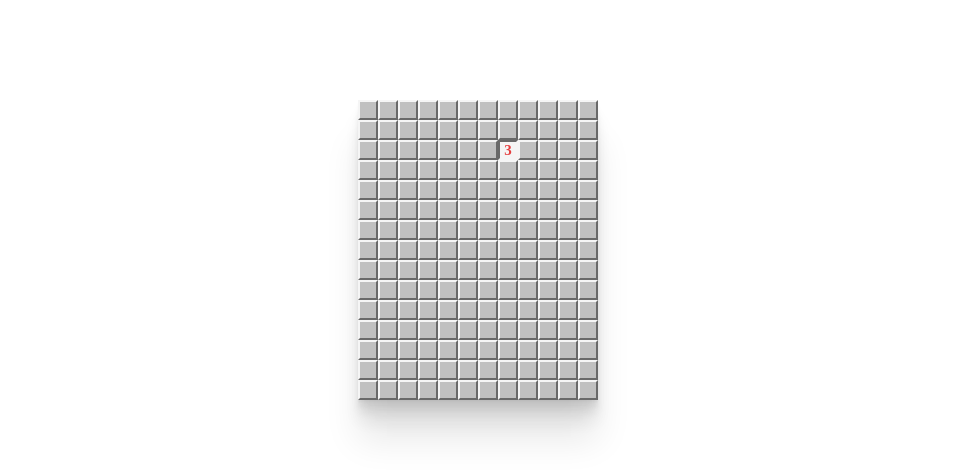
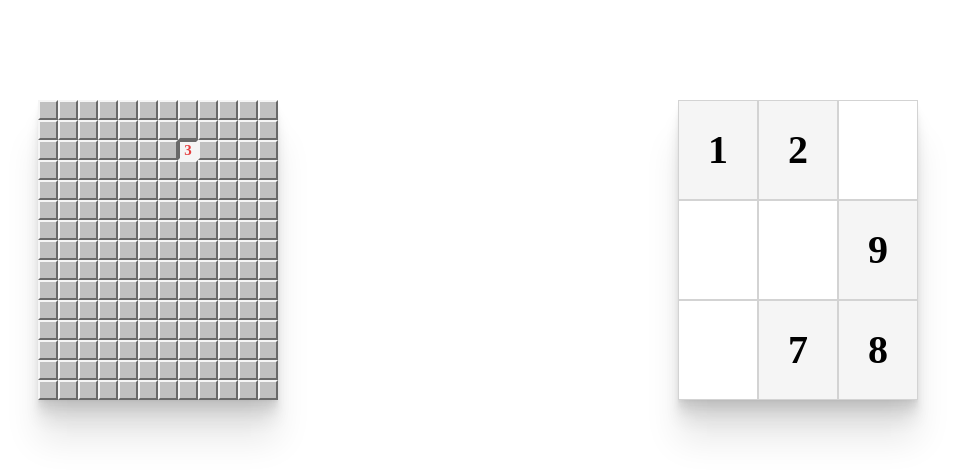
Before and after one commit to jonganebski/react_games, a React (Create React App) app: page /#/ in a window 1280 px wide. Shown: the top 476 px of the page, without its empty margins (162-1117 px from the left). Built offline with nearby package versions, Linux system fonts and the light colour scheme.

Commit message:
Sudoku button is not that pretty as I expected...

```diff
--- a/src/Components/Home.tsx
+++ b/src/Components/Home.tsx
@@ -1,6 +1,7 @@
 import React from "react";
 import styled from "styled-components";
 import MinesweeperBtn from "./Minesweeper/Button";
+import SudokuBtn from "./Sudoku/Button";
 import { Link } from "react-router-dom";
 
 const Front = styled.section`
@@ -15,7 +16,7 @@ const Front = styled.section`
     0 22.3px 17.9px rgba(0, 0, 0, 0.072), 0 41.8px 33.4px rgba(0, 0, 0, 0.086);
 `;
 
-const Box = styled.div`
+const MinesweeperBox = styled.div`
   width: 20px;
   height: 20px;
   display: flex;
@@ -41,11 +42,30 @@ const Box = styled.div`
   }}
 `;
 
-const FrontContent = styled.div`
+interface ISudokuBoxProps {
+  text: string;
+}
+const SudokuBox = styled.div<ISudokuBoxProps>`
+  width: 80px;
+  height: 100px;
+  display: flex;
+  align-items: center;
+  justify-content: center;
+  border: 1px solid lightgray;
+  font-size: 40px;
+  font-weight: 600;
+  background-color: ${({ text }) => (text !== "" ? "whitesmoke" : "none")};
+`;
+
+interface IFrontContentProps {
+  gridMin: string;
+}
+const FrontContent = styled.div<IFrontContentProps>`
   width: 100%;
   height: 100%;
   display: grid;
-  grid-template-columns: repeat(auto-fill, minmax(20px, 1fr));
+  grid-template-columns: ${({ gridMin }) =>
+    `repeat(auto-fill, minmax(${gridMin}, 1fr))`};
 `;
 
 const Back = styled.section`
@@ -95,19 +115,18 @@ const Home = () => {
       style={{
         height: "500px",
         display: "flex",
-        flexDirection: "column",
         alignItems: "center",
         justifyContent: "space-around",
       }}
     >
       <MyCard>
         <Front>
-          <FrontContent>
+          <FrontContent gridMin={"20px"}>
             {Array.from(Array(180).keys()).map((key) => {
               return (
-                <Box key={key} className={`mine-${key}`}>
+                <MinesweeperBox key={key} className={`mine-${key}`}>
                   {key === 31 && <span>3</span>}
-                </Box>
+                </MinesweeperBox>
               );
             })}
           </FrontContent>
@@ -119,6 +138,30 @@ const Home = () => {
           </Link>
         </Back>
       </MyCard>
+      <MyCard>
+        <Front>
+          <FrontContent gridMin={"80px"}>
+            {Array.from(Array(9).keys()).map((key) => {
+              const fillValues = ["1", "2", "", "", "", "9", "", "7", "8"];
+              return (
+                <SudokuBox
+                  key={key}
+                  className={`sudoku-${key}`}
+                  text={fillValues[key]}
+                >
+                  {fillValues[key]}
+                </SudokuBox>
+              );
+            })}
+          </FrontContent>
+        </Front>
+        <Back>
+          <Heading>SUDOKU</Heading>
+          <Link to="/sudoku">
+            <SudokuBtn text={"PLAY"} />
+          </Link>
+        </Back>
+      </MyCard>
     </div>
   );
 };
--- /dev/null
+++ b/src/Components/Sudoku/Button.tsx
@@ -0,0 +1,86 @@
+import React from "react";
+import styled, { keyframes, css } from "styled-components";
+
+interface IButtonProps {
+  text: string;
+}
+
+const sudokuAnimation = keyframes`
+  from{opacity: 0}
+  to{opacity: 1}
+`;
+
+interface IPartialProps {
+  delay: string;
+}
+
+const Partial = styled.div<IPartialProps>`
+  width: 20px;
+  display: flex;
+  align-items: center;
+  justify-content: center;
+  background-color: whitesmoke;
+  font-size: 14px;
+  font-weight: 600;
+  color: black;
+  opacity: 0;
+  animation-delay: ${(props) => props.delay + "s"};
+  animation-iteration-count: 2;
+`;
+
+const SudokuBtn = styled.div`
+  position: relative;
+  width: 120px;
+  height: 50px;
+  display: grid;
+  grid-template-columns: repeat(auto-fill, minmax(20px, 1fr));
+  cursor: pointer;
+  background-color: white;
+  box-shadow: 0 2.8px 2.2px rgba(0, 0, 0, 0.034),
+    0 6.7px 5.3px rgba(0, 0, 0, 0.048), 0 12.5px 10px rgba(0, 0, 0, 0.06),
+    0 22.3px 17.9px rgba(0, 0, 0, 0.072);
+  &:hover {
+    ${Partial} {
+      animation-name: ${() => css`
+        ${sudokuAnimation}
+      `};
+      animation-duration: 0.3s;
+    }
+  }
+`;
+
+const SudokuBtnText = styled.div`
+  position: absolute;
+  top: 50%;
+  left: 50%;
+  transform: translate(-50%, -50%);
+  font-family: "Press Start 2P", cursive;
+  letter-spacing: 5px;
+  color: black;
+  border-radius: 5px;
+  background-color: white;
+  z-index: 5;
+  box-shadow: 0 0 5px rgba(255, 255, 255), 0 0 16px rgba(255, 255, 255, 0.3),
+    0 0 18px rgba(255, 255, 255, 0.3), 0 0 20px rgba(255, 255, 255, 0.1);
+`;
+
+const Button: React.FC<IButtonProps> = ({ text }) => {
+  return (
+    <SudokuBtn>
+      {Array.from(Array(18).keys()).map((key) => {
+        const delay = Math.random().toFixed(2);
+        const num = Math.ceil(Math.random() * 9);
+        return (
+          <>
+            <Partial key={key} delay={delay}>
+              {num}
+            </Partial>
+            <SudokuBtnText>{text}</SudokuBtnText>
+          </>
+        );
+      })}
+    </SudokuBtn>
+  );
+};
+
+export default Button;
--- a/src/Components/Sudoku/Sudoku.tsx
+++ b/src/Components/Sudoku/Sudoku.tsx
@@ -1,5 +1,6 @@
-import React, { useState } from "react";
+import React, { useEffect, useState } from "react";
 import styled from "styled-components";
+import { possibleNums } from "../../constants/sudoku";
 import { validator } from "../../utils/sudoku/utils";
 // import { generateSudoku } from "../../utils/sudoku/utils";
 
@@ -72,6 +73,13 @@ const Input = styled.input`
 `;
 
 const Sudoku = () => {
+  const [template, setTemplate] = useState(example);
+
+  useEffect(() => {
+    const isFilled = !template.some((row) => row.some((num) => num === 0));
+    console.log(isFilled);
+  }, [template]);
+
   return (
     <Wrapper>
       <SudokuTemplate>
@@ -85,13 +93,19 @@ const Sudoku = () => {
               {num === 0 && (
                 <Input
                   type="text"
-                  maxLength={5}
+                  maxLength={1}
                   onChange={(e) => {
-                    const value = Number(e.currentTarget.value);
-                    if (isNaN(value)) {
+                    const { value } = e.currentTarget;
+                    if (!possibleNums.includes(value)) {
                       e.currentTarget.value = "";
+                      return;
                     }
-                    const isValid = validator(rowIdx, numIdx, value, arr);
+                    const isValid = validator(
+                      rowIdx,
+                      numIdx,
+                      parseInt(value),
+                      template
+                    );
                     if (isValid || e.currentTarget.value === "") {
                       console.log("OK");
                       e.currentTarget.style.color = "#3182ce";
@@ -99,6 +113,13 @@ const Sudoku = () => {
                       console.log("NO");
                       e.currentTarget.style.color = "red";
                     }
+                    const newTemplate = JSON.parse(JSON.stringify(template));
+                    newTemplate[rowIdx].splice(
+                      numIdx,
+                      1,
+                      value === "" ? 0 : parseInt(value)
+                    );
+                    setTemplate(newTemplate);
                   }}
                 ></Input>
               )}
@@ -106,6 +127,9 @@ const Sudoku = () => {
           ))
         )}
       </SudokuTemplate>
+      <SudokuTemplate>
+        {template.map((row) => row.map((num, i) => <Box key={i}>{num}</Box>))}
+      </SudokuTemplate>
     </Wrapper>
   );
 };
--- /dev/null
+++ b/src/constants/sudoku.ts
@@ -0,0 +1 @@
+export const possibleNums = ["1", "2", "3", "4", "5", "6", "7", "8", "9"];
```
